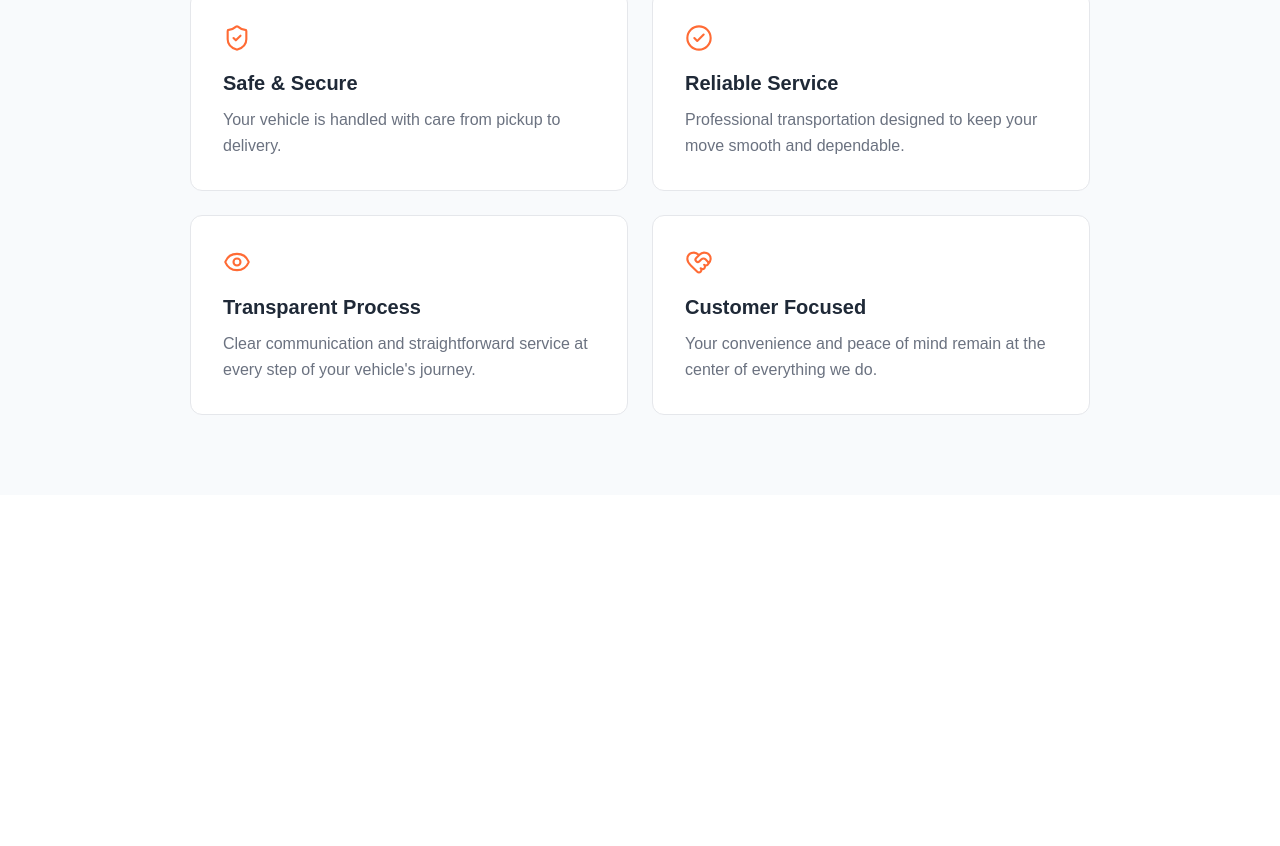
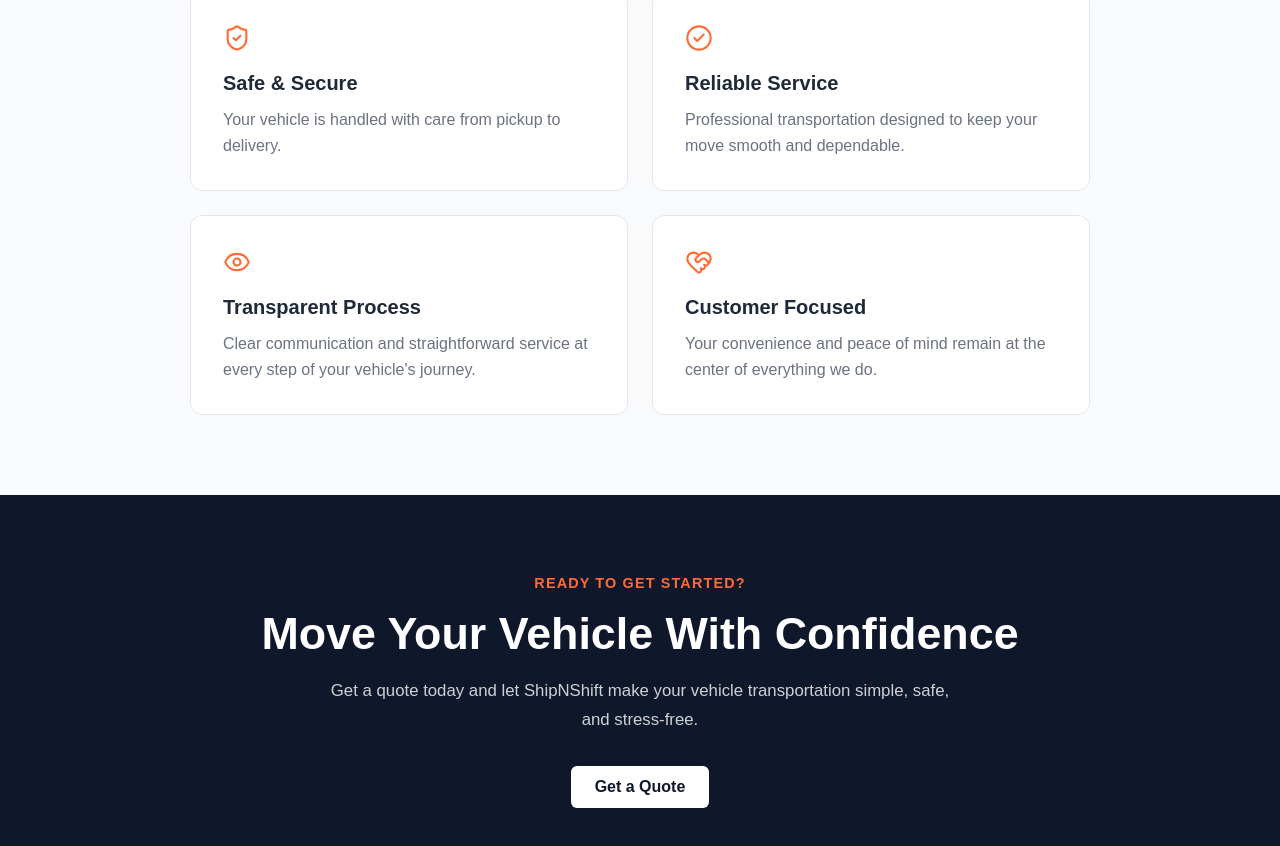
Before and after one commit to Yash-Bhamania/ShipNshift, a React (Vite) app: page / in a window 1280 px wide. Shown: the part 2843-3689 px from the top of the page. Before the commit the page ends 3338 px from the top, so only its background shows below. Built offline with nearby package versions, Linux system fonts and the light colour scheme.

Commit message:
feat: add home cta section

```diff
--- /dev/null
+++ b/src/components/CTA/cta.scss
@@ -0,0 +1,94 @@
+@use "../../styles/variables" as *;
+@use "../../styles/mixins" as *;
+
+.cta-section {
+  padding: 5rem 0;
+  background-color: $primary-color;
+
+  .cta-content {
+    max-width: 800px;
+    margin: 0 auto;
+    text-align: center;
+    color: $white;
+
+    .section-eyebrow {
+      display: block;
+      margin-bottom: 1rem;
+      font-size: 0.9rem;
+      font-weight: 600;
+      letter-spacing: 0.08em;
+      color: $accent-color;
+    }
+
+    h2 {
+      margin: 0 0 1rem;
+      font-size: 2.8rem;
+      line-height: 1.2;
+      color: $white;
+    }
+
+    p {
+      max-width: 650px;
+      margin: 0 auto;
+      font-size: 1.05rem;
+      line-height: 1.7;
+      color: rgba(255, 255, 255, 0.8);
+    }
+
+    button {
+      margin-top: 2rem;
+      padding: 0.75rem 1.5rem;
+      font-size: 1rem;
+      font-weight: 600;
+      color: $primary-color;
+      background-color: $white;
+      border: none;
+      border-radius: $radius-sm;
+      cursor: pointer;
+    }
+  }
+
+  // =========================
+  // TABLET
+  // =========================
+
+  @include tablet {
+    .cta-content {
+      max-width: 650px;
+
+      h2 {
+        font-size: 2.4rem;
+      }
+
+      p {
+        font-size: 1rem;
+      }
+    }
+  }
+
+  // =========================
+  // MOBILE
+  // =========================
+
+  @include mobile {
+    padding: 4rem 0;
+
+    .cta-content {
+      max-width: 100%;
+
+      h2 {
+        font-size: 2rem;
+      }
+
+      p {
+        font-size: 0.95rem;
+        line-height: 1.6;
+      }
+
+      button {
+        width: 100%;
+        max-width: 220px;
+      }
+    }
+  }
+}
--- /dev/null
+++ b/src/components/CTA/index.jsx
@@ -0,0 +1,24 @@
+import "./cta.scss";
+
+const CTA = () => {
+  return (
+    <section className="cta-section">
+      <div className="container">
+        <div className="cta-content">
+          <span className="section-eyebrow">READY TO GET STARTED?</span>
+
+          <h2>Move Your Vehicle With Confidence</h2>
+
+          <p>
+            Get a quote today and let ShipNShift make your vehicle
+            transportation simple, safe, and stress-free.
+          </p>
+
+          <button type="button">Get a Quote</button>
+        </div>
+      </div>
+    </section>
+  );
+};
+
+export default CTA;
--- a/src/pages/home/index.jsx
+++ b/src/pages/home/index.jsx
@@ -4,6 +4,7 @@ import TrustSection from '../../components/TrustSection'
 import Services from '../../components/Services'
 import Process from '../../components/Process'
 import WhyChoose from '../../components/WhyChoose'
+import CTA from '../../components/CTA'
 
 const Home = () => {
   return (
@@ -13,6 +14,7 @@ const Home = () => {
       <Services/>
       <Process/>
       <WhyChoose/>
+      <CTA/>
     </div>
   )
 }
```
